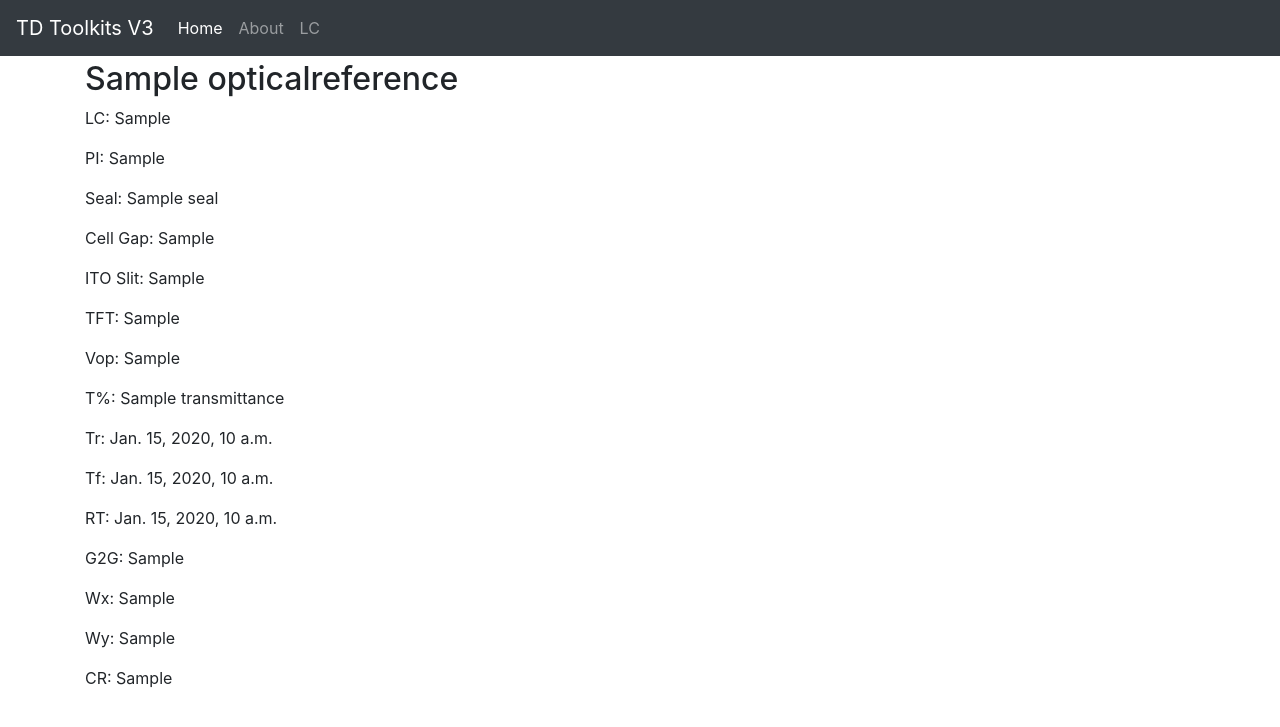
After one commit to dimsplendid/td_toolkits_v3, a Django app: template td_toolkits_v3/templates/opticals/opticalreference_detail.html in a window 1280 px wide. The commit adds this page. Shown: the top 727 px of the page. Run offline with Django 3.2, Linux system fonts and the light colour scheme; the template is opened without the code that fills it: most values are stand-ins (such as "Sample title", 1, 10 or a date in 2020); some libraries are stand-ins or nearby versions.

Commit message:
Implement Optical Reference Detail View

```diff
--- a/td_toolkits_v3/opticals/urls.py
+++ b/td_toolkits_v3/opticals/urls.py
@@ -47,5 +47,10 @@ urlpatterns = [
         'ref/update/',
         views.OpticalReferenceUpdateView.as_view(),
         name='ref_update'
+    ),
+    path(
+        'ref/<slug:slug>',
+        views.OpticalReferenceDetailView.as_view(),
+        name='ref_detail'
     )
 ]
--- a/td_toolkits_v3/opticals/views.py
+++ b/td_toolkits_v3/opticals/views.py
@@ -1,7 +1,8 @@
 from django.urls import reverse_lazy
 from django.views.generic import (
     TemplateView,
-    ListView
+    ListView,
+    DetailView,
 )
 from django.views.generic.edit import FormView, CreateView, UpdateView
 
@@ -101,3 +102,6 @@ class OpticalReferenceUpdateView(UpdateView):
 
 class OpticalReferenceListView(ListView):
     model = OpticalReference
+
+class OpticalReferenceDetailView(DetailView):
+    model = OpticalReference
--- a/td_toolkits_v3/templates/base.html
+++ b/td_toolkits_v3/templates/base.html
@@ -34,7 +34,7 @@
         <button class="navbar-toggler navbar-toggler-right" type="button" data-toggle="collapse" data-target="#navbarSupportedContent" aria-controls="navbarSupportedContent" aria-expanded="false" aria-label="Toggle navigation">
           <span class="navbar-toggler-icon"></span>
         </button>
-        <a class="navbar-brand" href="{% url 'home' %}">td_toolkits_v3</a>
+        <a class="navbar-brand" href="{% url 'home' %}">TD Toolkits V3</a>
 
         <div class="collapse navbar-collapse" id="navbarSupportedContent">
           <ul class="navbar-nav mr-auto">
--- /dev/null
+++ b/td_toolkits_v3/templates/opticals/opticalreference_detail.html
@@ -0,0 +1,26 @@
+{% extends "base.html" %}
+{% block title %}Opt Ref: {{ opticalreference }}{% endblock title %}
+{% block content %}
+<h2>{{ opticalreference }}</h2>
+
+<p>LC: {{ opticalreference.lc }}</p>
+
+<p>PI: {{ opticalreference.pi }}</p>
+
+<p>Seal: {{ opticalreference.seal }}</p>
+
+<p>Cell Gap: {{ opticalreference.cell_gap }}</p>
+
+<p>ITO Slit: {{ opticalreference.ito_slit }}</p>
+
+<p>TFT: {{ opticalreference.get_tft_tech_display }}</p>
+<p>Vop: {{ opticalreference.operate_voltage }}</p>
+<p>T%: {{ opticalreference.transmittance }}</p>
+<p>Tr: {{ opticalreference.time_rise }}</p>
+<p>Tf: {{ opticalreference.time_fall }}</p>
+<p>RT: {{ opticalreference.response_time }}</p>
+<p>G2G: {{ opticalreference.gray_to_gray }}</p>
+<p>Wx: {{ opticalreference.w_x }}</p>
+<p>Wy: {{ opticalreference.w_y }}</p>
+<p>CR: {{ opticalreference.contrast_ratio }}</p>
+{% endblock content %}
--- a/td_toolkits_v3/templates/opticals/opticalreference_list.html
+++ b/td_toolkits_v3/templates/opticals/opticalreference_list.html
@@ -6,7 +6,7 @@
 <h2>Optical Reference List</h2>
 <ul>
 {% for obj in opticalreference_list %}
-<li><a href="#TODO">{{ obj }}</a></li>
+<li><a href="{% url 'opticals:ref_detail' obj.slug %}">{{ obj }}</a></li>
 {% endfor %}
 </ul>
 {% endblock content %}
```
Also changed, not shown: td_toolkits_v3/opticals/models.py (+27 -3 lines), td_toolkits_v3/opticals/migrations/0017_opticalreference_slug.py (added), td_toolkits_v3/opticals/migrations/0018_auto_20220316_1255.py (added).
